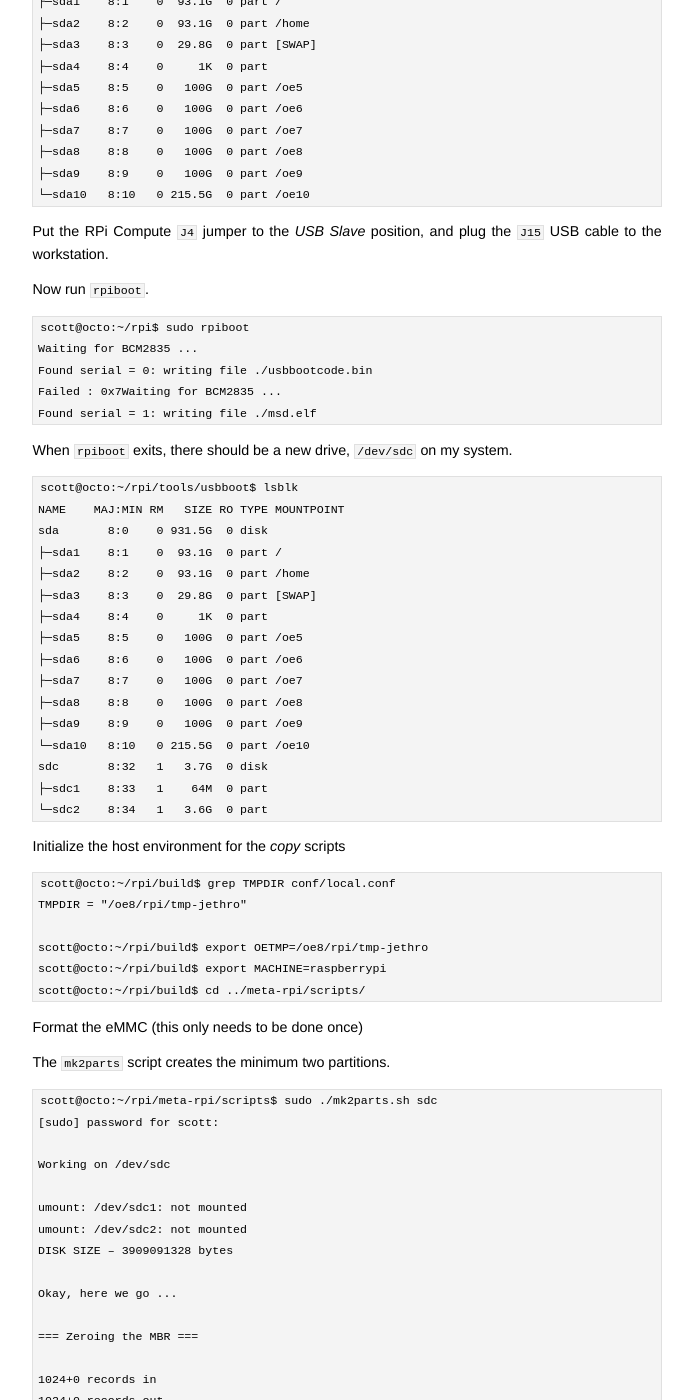
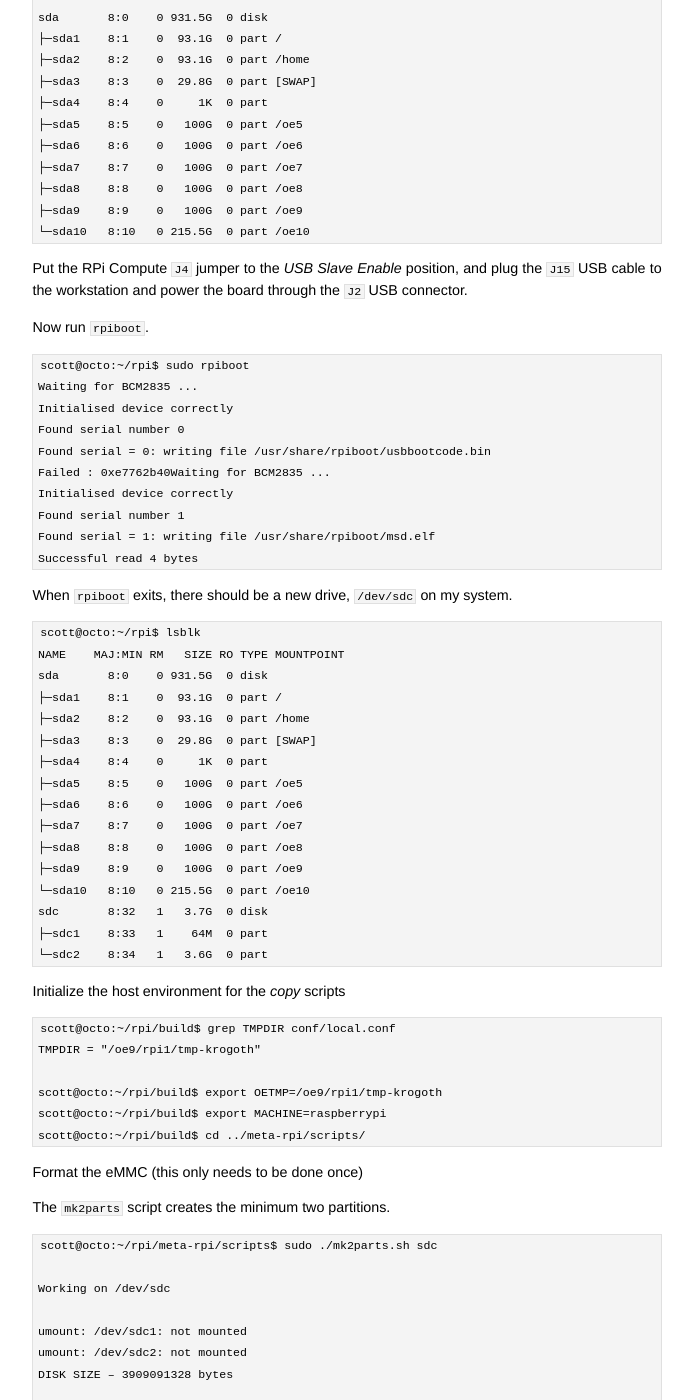
Before and after one commit to jumpnow/jumpnowtek-site, a Jekyll site: the page built from _posts/2016-02-23-Working-with-the-raspberry-pi-compute.md, in a window 1280 px wide and 1400 px high, scrolled down 789 px. Shown: the whole window, without its empty margins (293-986 px from the left). Built offline with Jekyll 4.4.1, drawn with Linux system fonts in a browser that asks for light colours; some of the changed text lies outside the part shown.

Commit message:
Update rpi cm doc for krogoth

```diff
--- a/_posts/2016-02-23-Working-with-the-raspberry-pi-compute.md
+++ b/_posts/2016-02-23-Working-with-the-raspberry-pi-compute.md
@@ -2,16 +2,18 @@
 layout: post
 title: Working with the Raspberry Pi Compute Board
 description: "Miscellaneous notes regarding the RPi compute"
-date: 2016-03-06 12:00:00
+date: 2016-05-08 11:11:00
 categories: rpi
 tags: [linux, rpi compute, yocto]
 ---
 
 I'm building my [Raspberry Pi Compute][rpi-compute] Linux systems using tools from the [Yocto Project][yocto] and some specific RPi instructions [here][rpi-yocto].
 
+Make sure to set the **MACHINE** variable to *raspberrypi* in `local.conf`.
+
 ### Copying the system to the eMMC
 
-The same *copy* scripts described in the [instructions post][rpi-yocto] will also work to copy the files directly to the RPi Compute eMMC.
+The same *copy* scripts described in the [instructions linked above][rpi-yocto] will also work to copy the files directly to the RPi Compute eMMC.
 
 First you need to mount the RPi eMMC as *disk* device on your workstation using using the `rpiboot` utility from the [github.com/raspberrypi/tools][rpi-tools] project.
 
@@ -48,19 +50,24 @@ Here's the disk situation on the workstation before mounting the RPi eMMC.
     ├─sda9    8:9    0   100G  0 part /oe9
     └─sda10   8:10   0 215.5G  0 part /oe10
 
-Put the RPi Compute `J4` jumper to the *USB Slave* position, and plug the `J15` USB cable to the workstation.
+Put the RPi Compute `J4` jumper to the *USB Slave Enable* position, and plug the `J15` USB cable to the workstation and power the board through the `J2` USB connector.
 
 Now run `rpiboot`.
 
     scott@octo:~/rpi$ sudo rpiboot
     Waiting for BCM2835 ...
-    Found serial = 0: writing file ./usbbootcode.bin
-    Failed : 0x7Waiting for BCM2835 ...
-    Found serial = 1: writing file ./msd.elf
+    Initialised device correctly
+    Found serial number 0
+    Found serial = 0: writing file /usr/share/rpiboot/usbbootcode.bin
+    Failed : 0xe7762b40Waiting for BCM2835 ...
+    Initialised device correctly
+    Found serial number 1
+    Found serial = 1: writing file /usr/share/rpiboot/msd.elf
+    Successful read 4 bytes
 
 When `rpiboot` exits, there should be a new drive, `/dev/sdc` on my system.
 
-    scott@octo:~/rpi/tools/usbboot$ lsblk
+    scott@octo:~/rpi$ lsblk
     NAME    MAJ:MIN RM   SIZE RO TYPE MOUNTPOINT
     sda       8:0    0 931.5G  0 disk
     ├─sda1    8:1    0  93.1G  0 part /
@@ -80,9 +87,9 @@ When `rpiboot` exits, there should be a new drive, `/dev/sdc` on my system.
 Initialize the host environment for the *copy* scripts
 
     scott@octo:~/rpi/build$ grep TMPDIR conf/local.conf
-    TMPDIR = "/oe8/rpi/tmp-jethro"
+    TMPDIR = "/oe9/rpi1/tmp-krogoth"
 
-    scott@octo:~/rpi/build$ export OETMP=/oe8/rpi/tmp-jethro
+    scott@octo:~/rpi/build$ export OETMP=/oe9/rpi1/tmp-krogoth
     scott@octo:~/rpi/build$ export MACHINE=raspberrypi
     scott@octo:~/rpi/build$ cd ../meta-rpi/scripts/
 
@@ -91,7 +98,6 @@ Format the eMMC (this only needs to be done once)
 The `mk2parts` script creates the minimum two partitions.
 
     scott@octo:~/rpi/meta-rpi/scripts$ sudo ./mk2parts.sh sdc
-    [sudo] password for scott:
 
     Working on /dev/sdc
 
@@ -105,7 +111,7 @@ The `mk2parts` script creates the minimum two partitions.
 
     1024+0 records in
     1024+0 records out
-    1048576 bytes (1.0 MB) copied, 0.512869 s, 2.0 MB/s
+    1048576 bytes (1.0 MB, 1.0 MiB) copied, 0.522676 s, 2.0 MB/s
 
     === Creating 2 partitions ===
 
@@ -132,86 +138,91 @@ The `mk2parts` script creates the minimum two partitions.
 
     === Done! ===
 
-Format the first partition as a *FAT* filesystem and copy the bootfiles.
+
+Use the `copy_boot.sh` script to format the first partition as a *FAT* filesystem and copy the bootfiles.
 
     scott@octo:~/rpi/meta-rpi/scripts$ ./copy_boot.sh sdc
 
-    OETMP: /oe8/rpi/tmp-jethro
+    OETMP: /oe9/rpi1/tmp-krogoth
     Formatting FAT partition on /dev/sdc1
     mkfs.fat 3.0.28 (2015-05-16)
     Mounting /dev/sdc1
     Copying bootloader files
     Creating overlay directory
     Copying overlay dtbs
+    Renaming overlay dtbs
     Copying dtbs
     Copying kernel
     Unmounting /dev/sdc1
     Done
 
-Format the second partition as *ext4* and copy the rootfs.
 
-    scott@octo:~/rpi/meta-rpi/scripts$ ./copy_rootfs.sh sdc console rpi
+Use the `copy_roofts.sh` script to format the second partition as *ext4* and copy the rootfs.
 
-    OETMP: /oe8/rpi/tmp-jethro
-    IMAGE: console
-    HOSTNAME: rpi
+    scott@octo:~/rpi/meta-rpi/scripts$ ./copy_rootfs.sh sdc qt5 cm
+
+    OETMP: /oe9/rpi1/tmp-krogoth
+    IMAGE: qt5
+    HOSTNAME: cm
 
     Formatting /dev/sdc2 as ext4
     /dev/sdc2 contains a ext4 file system labelled 'ROOT'
-            last mounted on / on Wed Dec 31 19:00:01 1969
+            last mounted on /media/card on Sun May  8 09:46:57 2016
     Proceed anyway? (y,n) y
     Mounting /dev/sdc2
-    Extracting console-image-raspberrypi.tar.bz2 to /media/card
-    Writing hostname to /etc/hostname
+    Extracting qt5-image-raspberrypi.tar.bz2 to /media/card
+    Writing cm to /etc/hostname
     Unmounting /dev/sdc2
     Done
 
-Power off, move the `J4` jumper to the *Boot Enable* position and remove the `J15` USB cable.
+
+Power off, move the `J4` jumper to the *Slave Boot Disable* position and remove the `J15` USB cable.
 
 Then power up the system again and you should boot into the console image.
 
-Watching the boot with a serial console
+Watching the boot with a [serial console][rpi-serial-console]
 
     [    0.000000] Booting Linux on physical CPU 0x0
     [    0.000000] Initializing cgroup subsys cpuset
     [    0.000000] Initializing cgroup subsys cpu
     [    0.000000] Initializing cgroup subsys cpuacct
-    [    0.000000] Linux version 4.1.18 (scott@octo) (gcc version 5.2.0 (GCC) ) #1 Mon Feb 22 16:52:07 EST 2016
+    [    0.000000] Linux version 4.4.8 (scott@octo) (gcc version 5.3.0 (GCC) ) #1 Sun May 8 10:48:00 EDT  2016
     [    0.000000] CPU: ARMv6-compatible processor [410fb767] revision 7 (ARMv7), cr=00c5387d
     [    0.000000] CPU: PIPT / VIPT nonaliasing data cache, VIPT nonaliasing instruction cache
-    [    0.000000] Machine: BCM2708
+    [    0.000000] Machine model: Raspberry Pi Compute Module Rev 1.0
+
 
     ...
 
     Starting syslogd/klogd: done
 
-    Poky (Yocto Project Reference Distro) 2.0.1 rpi /dev/ttyAMA0
+    Poky (Yocto Project Reference Distro) 2.1 cm /dev/ttyAMA0
 
-    rpi login: root
+    cm login: root
 
-    root@rpi:~# uname -a
-    Linux rpi 4.1.18 #1 Tue Feb 23 05:05:33 EST 2016 armv6l GNU/Linux
+    root@cm:~# uname -a
+    Linux cm 4.4.8 #1 Sun May 8 10:48:00 EDT 2016 armv6l armv6l armv6l GNU/Linux
 
-    root@rpi:~# free
+     root@cm:~# free
                   total        used        free      shared  buff/cache   available
-    Mem:         445372        9408      408448        1272       27516      409416
+    Mem:         445064       13012      387408         180       44644      404292
     Swap:             0           0           0
 
-    root@rpi:~# df -h
+    root@cm:~# df -h
     Filesystem      Size  Used Avail Use% Mounted on
-    /dev/root       3.5G  379M  2.9G  12% /
+    /dev/root       3.5G  512M  2.8G  16% /
     devtmpfs        214M     0  214M   0% /dev
-    tmpfs           218M  1.2M  217M   1% /run
+    tmpfs           218M  128K  218M   1% /run
     tmpfs           218M   52K  218M   1% /var/volatile
 
 
-That *console-image* is not customized for the *RPi Compute*, it tries to start a network, ntpd, etc...
+And if you had an HDMI display attached, this would show Qt apps work
 
-But it's very easy to create a custom image using Yocto from this point.
-
+    root@cm:~# qcolorcheck -platform linuxfb
 
 [yocto]: https://www.yoctoproject.org
 [rpi-yocto]: http://www.jumpnowtek.com/rpi/Raspberry-Pi-Systems-with-Yocto.html
 [rpi-compute]: https://www.raspberrypi.org/products/compute-module/
 [rpi-tools]: https://github.com/raspberrypi/tools
 [rpiboot-instructions]: https://www.raspberrypi.org/documentation/hardware/computemodule/cm-emmc-flashing.md
+[rpi-serial-console]: http://www.jumpnowtek.com/rpi/RPi-Serial-Console.html
```
Also changed, not shown: other parts of _posts/2016-02-23-Working-with-the-raspberry-pi-compute.md (+2 -2 lines).
